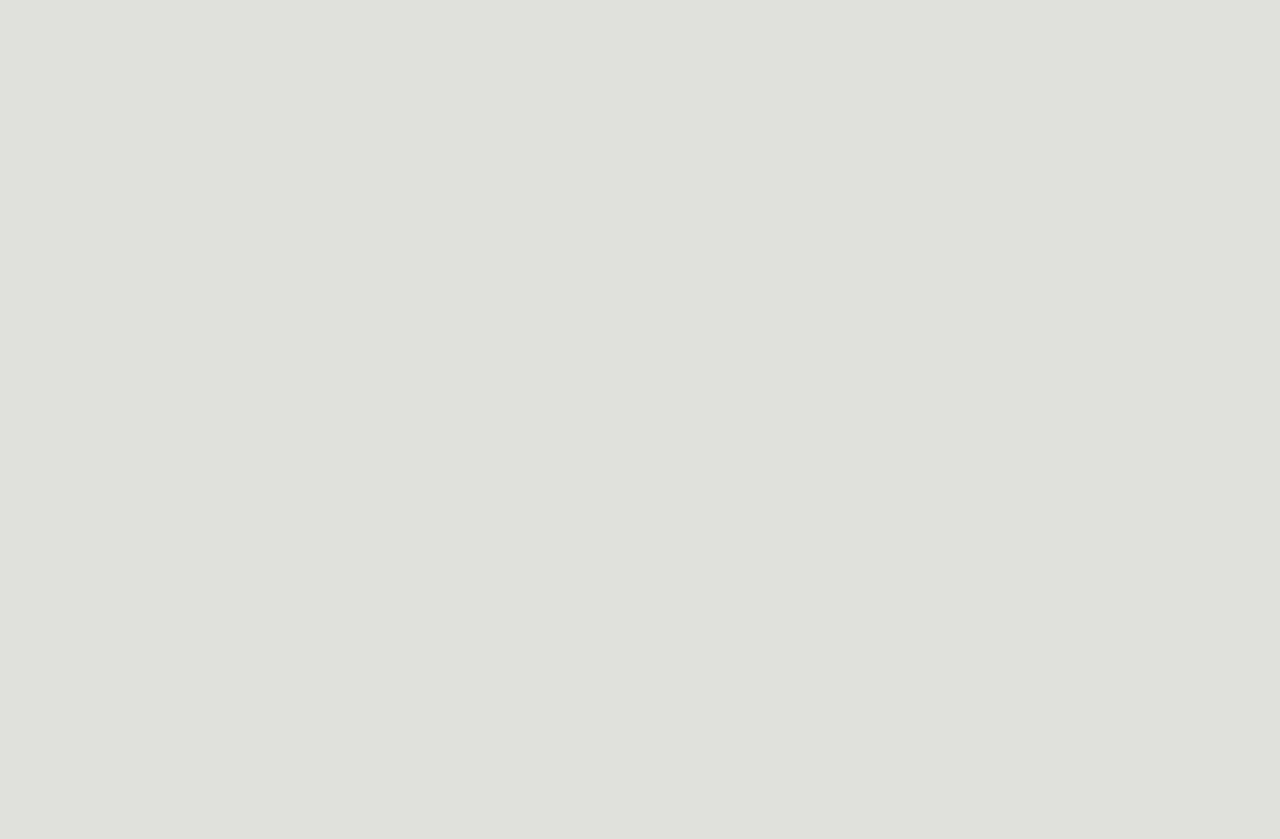
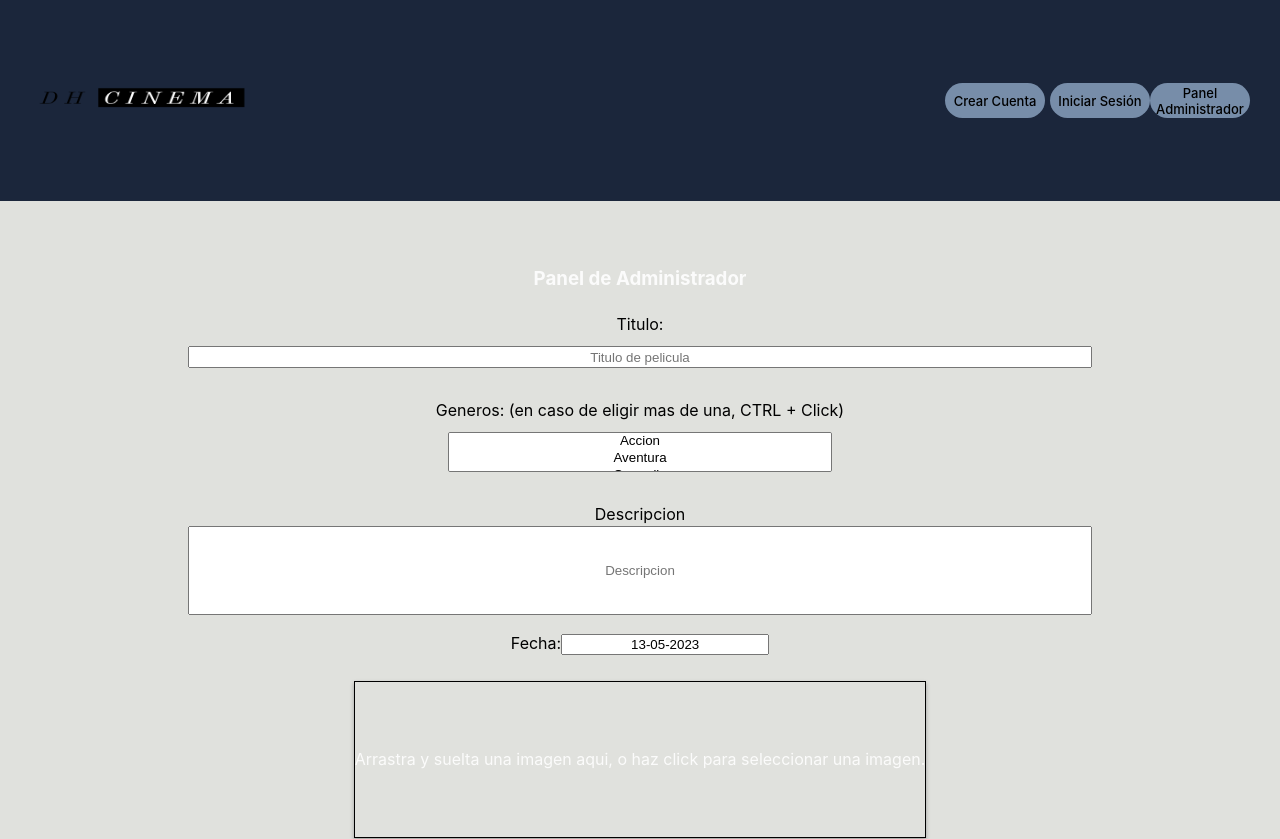
Before and after one commit to GustavoDago/DHCinema, a React (Vite) app in the folder cine-front/: page /admin/nueva-pelicula in a window 1280 px wide. Before the commit this address had no page. Shown: the top 839 px of the page. Before the commit the page ends 800 px from the top, so only its background shows below. Built offline with nearby package versions, Linux system fonts and the light colour scheme.

Commit message:
PanelAdministrador,GuardarNuevaPelicula

```diff
--- a/cine-front/package.json
+++ b/cine-front/package.json
@@ -15,7 +15,9 @@
     "axios": "^1.4.0",
     "react": "^18.2.0",
     "react-content-loader": "^6.2.1",
+    "react-datepicker": "^4.11.0",
     "react-dom": "^18.2.0",
+    "react-dropzone": "^14.2.3",
     "react-modal": "^3.16.1",
     "react-router-dom": "^6.11.1"
   },
--- a/cine-front/src/components/header.jsx
+++ b/cine-front/src/components/header.jsx
@@ -5,13 +5,17 @@ const header = () => {
     <div>
       <header>
         <div className="headerContainer">
-        <Link to="../home">
+        <Link to="/">
           <img src="../icons/DH Cinema-logos_black.png" alt="logoCinema"/>
           </Link>
         </div>
         <div className="headerUsuario">
             <button className="botonCrearCuenta"> Crear Cuenta</button>
             <button className="botonInicioSesion"> Iniciar Sesión </button>
+            <Link to="/admin/nueva-pelicula">
+              <button className="botonInicioSesion"> Panel Administrador </button>
+            </Link>
+
         </div>
     </header>
     </div>
--- a/cine-front/src/components/item.jsx
+++ b/cine-front/src/components/item.jsx
@@ -8,9 +8,8 @@ function Item(props){
                 <div className="opt-card">
                     <p>{props.name}</p>
                     <Link key={props.id} to={`peliculas/${props.id}`}>
-                        <button >Mas detalles</button>
+                        <button >Detalles</button>
                     </Link>
-                    <button>Comprar</button>
                 </div>
                 <img className="opt-image" src={props.image}/>
             </figure>
--- /dev/null
+++ b/cine-front/src/components/utils/client_secret_1097975084843-kv3q0kjd4mgipipf9tdkvr1t556atoak.apps.googleusercontent.com.json
@@ -0,0 +1 @@
+{"web":{"client_id":"1097975084843-kv3q0kjd4mgipipf9tdkvr1t556atoak.apps.googleusercontent.com","project_id":"peerless-rite-351411","auth_uri":"https://accounts.google.com/o/oauth2/auth","token_uri":"https://oauth2.googleapis.com/token","auth_provider_x509_cert_url":"https://www.googleapis.com/oauth2/v1/certs","client_secret":"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","redirect_uris":["http://localhost:5173/"],"javascript_origins":["http://localhost:5173"]}}
--- a/cine-front/src/index.css
+++ b/cine-front/src/index.css
@@ -466,3 +466,80 @@ footer{
 .modal-overlay.hidden {
   display: none;
 }
+
+/** Panel de administrador **/
+
+.admin-form{
+  text-align: center;
+}
+
+.admin-form form label{
+  color: black;
+}
+
+.form-title{
+  height: 3vh;
+  width: 70%;
+  text-align: center;
+  margin: 10px 0px 30px 0;
+}
+
+
+.admin-form form {
+  height: 70vh;
+  display: flex;
+  flex-direction: column;
+  margin: 0;
+  align-items: center;
+}
+
+.date-container{
+  height: 10vh;
+  display: flex;
+  justify-content: center;
+  align-items: center;
+}
+
+.form-description{
+  height: 15vh;
+  width: 70%;
+  text-align: center;
+}
+
+.date-picker{
+  width: 200px;
+  text-align: center;
+}
+
+.form-categories{
+  text-align: center;
+  width: 30%;
+  height: 10%;
+  margin: 10px 0 30px 0;
+}
+
+.form-image{
+  object-fit: contain;
+  height: 40%;
+  display: flex;
+  text-align: center;
+  align-items: center;
+  border: 1px solid black;
+  margin:10px;
+  box-shadow: 0 2px 4px rgba(0, 0, 0, 0.3);
+}
+
+
+.form-image img{
+  object-fit: cover;
+  width: 100%;
+  height: 100%;
+}
+
+.dropzone{
+  width: 100%;
+  height: 100%;
+  text-align: center;
+  display: flex;
+  align-items: center;
+}
--- a/cine-front/src/main.jsx
+++ b/cine-front/src/main.jsx
@@ -6,6 +6,7 @@ import {BrowserRouter, Routes, Route} from "react-router-dom"
 import Home from './routes/home.jsx'
 import ShowMore from './routes/ShowMore.jsx'
 import MovieDetails from './routes/MovieDetails.jsx'
+import AdministrationPanel from './routes/AdministrationPanel.jsx'
 
 ReactDOM.createRoot(document.getElementById('root')).render(
   <React.StrictMode>
@@ -15,6 +16,7 @@ ReactDOM.createRoot(document.getElementById('root')).render(
           <Route path='/' element={<Home/>}/>
           <Route path='peliculas/:genero/showmore/' element={<ShowMore/>}/>
           <Route path='peliculas/:id' element={<MovieDetails/>}/>
+          <Route path='admin/nueva-pelicula' element={<AdministrationPanel/>}/>
         </Route>
       </Routes>
     </BrowserRouter>
--- a/cine-front/src/routes/AdministrationPanel.jsx
+++ b/cine-front/src/routes/AdministrationPanel.jsx
@@ -1,8 +1,26 @@
 import { useState } from "react";
+import DatePicker, {registerLocale}from "react-datepicker";
+import { useDropzone } from "react-dropzone";
+import 'react-datepicker/dist/react-datepicker.css'
+import es from 'date-fns/locale/es'
+import Modal from "react-modal"
+import {format} from 'date-fns'
+import { newMovie } from "../components/UseFetch";
+registerLocale("es",es)
+
+Modal.setAppElement('#root')
+
+
 
 function AdministrationPanel(){
     const [title,setTitle] = useState('')
     const [description,setDescription] = useState('')
+    const [selectedCategories, setSelectedCategories] = useState([])
+    const [selectedDates,setSelectedDates] = useState(new Date())
+    const [image,setImage] = useState(null)
+    const [imagePreview,setImagePreview] = useState('')
+    const [errorMessage, setErrorMessage] = useState('')
+    const [showConfirmation,setShowConfirmation] = useState (false);
 
     const onChangeTitle = (e) => {
         setTitle(e.target.value)
@@ -12,36 +30,227 @@ function AdministrationPanel(){
         setDescription(e.target.value)
     }
 
+    const handleDateChange = (date) => {
+        setSelectedDates(date)
+    }
 
-    return (<div>
+    const handleCategoriesChange = (e) => {
+        const options = e.target.selectedOptions;
+        const selected = Array.from(options, (option) => option.value);
+        setSelectedCategories(selected);
+    }
+
+    const handleDrop =  (acceptedFiles) => {
+        const file = acceptedFiles[0];
+        const reader = new FileReader();
+
+        reader.onload = () =>
+            setImagePreview(reader.result)
+
+        setImage(file);
+        reader.readAsDataURL(file);
+
+    }
+
+    const closeModal = () => {
+        setShowConfirmation(false)
+    }
+
+    const uploadCloudinary = async () => {
+        try{
+            console.log(image)
+            const formData = new FormData()
+            formData.append('file',image)
+            formData.append('upload_preset','wxfnshym')
+            formData.append('api_key','533874313672784')
+
+            const response = await fetch('https://api.cloudinary.com/v1_1/dmnjesfeg/image/upload', {
+                method: 'POST',
+                body: formData,
+            })
+
+            const result = await response.json();
+            const imageUrl = result.secure_url;
+            console.log(imageUrl)
+            return imageUrl;
+
+
+        } catch (error){
+            console.error('Error al subir la imagen')
+            return false
+        }
+    }
+
+    const fetchNewMovie = async (url) => {
+
+        try{
+            const data = {
+                titulo: title,
+                imagen: url,
+                descripcion: description,
+                categorias: selectedCategories.map((category) => ({ categoria: category })),
+                fechas: ([{ fecha: format(selectedDates, 'yyyy-MM-dd') }])
+            };
+            const jsonData = JSON.stringify(data);
+            console.log(jsonData);
+
+
+            const response = await newMovie(data)
+            console.log(response)
+            if (response == true){
+                setErrorMessage("Se cargo la pelicula correctamente.")
+                setTimeout(() => {
+                    setTitle('')
+                    setDescription('')
+                    setSelectedCategories([])
+                    setSelectedDates(new Date())
+                    setShowConfirmation(false)
+                    setImage(null)
+                    setImagePreview(null)
+                },2000)
+            } else {
+                setErrorMessage("Error al cargar la pelicula.")
+                setTimeout(() => {
+                    setShowConfirmation(false)
+                }, 2000)
+            }
+        } catch (error) {
+            setErrorMessage("Error al cargar la pelicula.Este")
+                setTimeout(() => {
+                    setShowConfirmation(false)
+                }, 2000)
+        }
+
+    }
+
+    const handleSubmit = async (e) => {
+        e.preventDefault();
+        setErrorMessage("Cargando...")
+        setShowConfirmation(true)
+
+        if (!title || !selectedCategories.length || !description || !selectedDates|| !imagePreview) {
+            setErrorMessage("Todos los campos son requeridos.");
+            setTimeout(() => {
+                setShowConfirmation(false)
+            },2000)
+            return;
+        }
+
+        const currentDate = new Date();
+        if (selectedDates < currentDate){
+            setErrorMessage("La fecha debe ser igual o posterior a la fecha actual")
+            setTimeout(() => {
+                setShowConfirmation(false)
+            },2000)
+            return
+        }
+
+        const imageUpload = await uploadCloudinary()
+        if (imageUpload == false){
+            setErrorMessage("Error al subir la imagen.")
+            setTimeout(() => {
+                setShowConfirmation(false)
+            },2000)
+            return
+        } else {
+
+            setTimeout(() => {
+                if(imageUpload == "" || null){
+                    setErrorMessage("Error al subir la imagen.")
+                    setShowConfirmation(false)
+                    return
+                } else {
+                    fetchNewMovie(imageUpload)
+                }
+
+            },1000)
+
+        }
+
+
+
+    }
+
+    const modalClassName = showConfirmation ? 'modal-overlay' : 'modal-overlay hidden';
+
+    const {getRootProps, getInputProps, isDragActive} = useDropzone ({onDrop:handleDrop})
+
+    return (<div className="admin-form">
         <h3>Panel de Administrador</h3>
-        <form>
+        <form onSubmit={handleSubmit}>
+            <label>Titulo:</label>
             <input
+                className="form-title"
                 type="text"
                 placeholder="Titulo de pelicula"
                 value={title}
                 onChange={onChangeTitle}
             />
+            <label>Generos: (en caso de eligir mas de una, CTRL + Click) </label>
+            <select
+                className="form-categories"
+                multiple
+                value={selectedCategories}
+                onChange={handleCategoriesChange}
+            >
+                <option value="Accion">Accion</option>
+                <option value='Aventura'>Aventura</option>
+                <option value='Comedia'>Comedia</option>
+                <option value='Ciencia Ficcion'>Ciencia Ficcion</option>
+                <option value='Drama'>Drama</option>
+                <option value='Romance'>Romance</option>
+                <option value='Terror'>Terror</option>
+            </select>
+            <label>Descripcion</label>
             <input
-                type="text"
-                placeholder="Titulo de pelicula"
-                value={title}
-                onChange={onChangeTitle}
-            />
-            <input
+                className="form-description"
                 type="text"
                 placeholder="Descripcion"
                 value={description}
                 onChange={onChangeDescription}
             />
-            <input
-                type="text"
-                placeholder="Titulo de pelicula"
-                value={title}
-                onChange={onChangeTitle}
-            />
+
+            <div className="date-container">
+            <label>Fecha:</label>
+                <div className="date-center">
+                    <DatePicker
+                        className="date-picker"
+                        selected={selectedDates}
+                        onChange={handleDateChange}
+                        dateFormat={"dd-MM-yyyy"}
+                        multiple
+                        locale="es"
+                    />
+                </div>
+            </div>
+            <div className="form-image">
+
+                {imagePreview ? (
+                    <img src={imagePreview} alt="Imagen seleccionada" />
+                ):
+                (<div {...getRootProps()} className={`dropzone ${isDragActive ? 'active' : ''}`}>
+                    <input {...getInputProps()} />
+                    {isDragActive ? <p>Suelta la imagen aqui...</p> : <p>Arrastra y suelta una imagen aqui, o haz click para seleccionar una imagen.</p>}
+                </div>)}
+            </div>
+            <button type="submit">Guardar</button>
 
         </form>
+
+        <Modal
+            isOpen={showConfirmation}
+            onRequestClose={closeModal}
+            contentLabel="Confirmacion"
+            className="modal"
+            overlayClassName="overlay"
+        >
+
+            <div className={modalClassName}>
+                <div className="modal-content">
+                    {errorMessage}
+                </div>
+            </div>
+        </Modal>
     </div>)
 }
 
```
Also changed, not shown: cine-front/src/components/UseFetch.jsx (+26 -0 lines), cine-front/public/john-wick-4.jpg (deleted), 1 other file (tests, documents, lock files or other folders).
